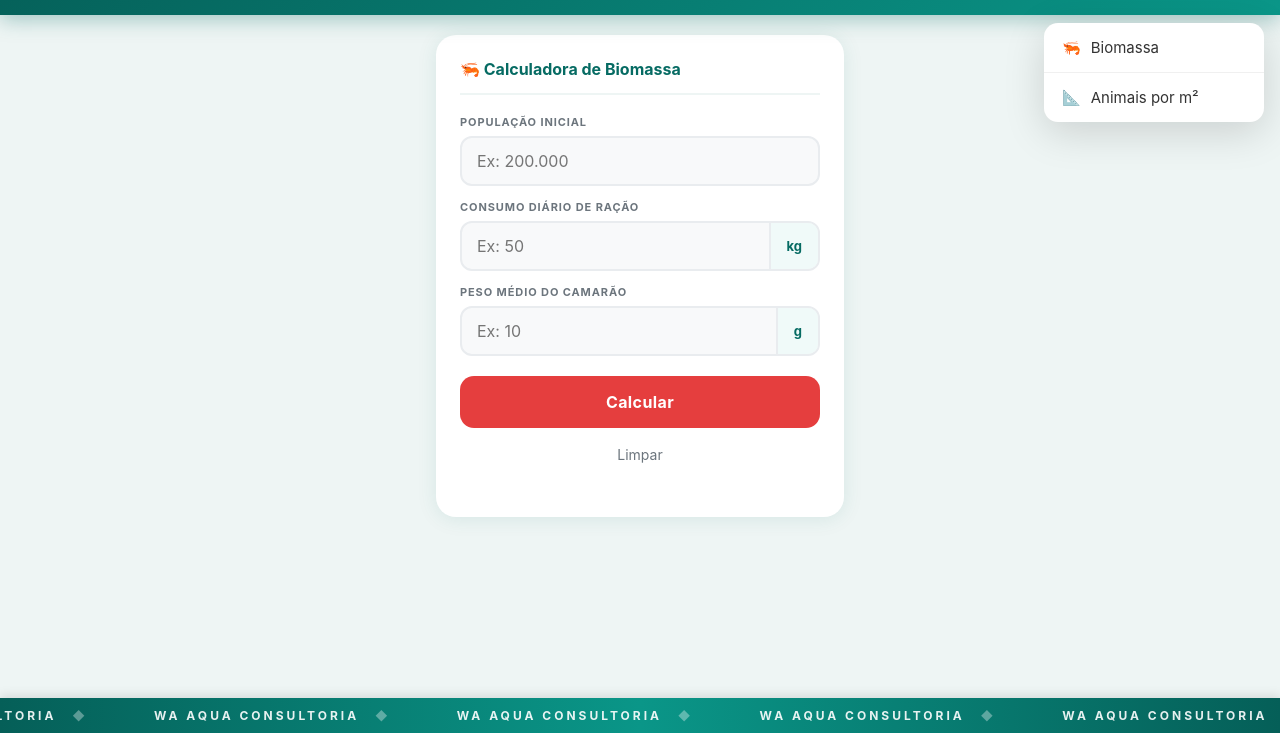
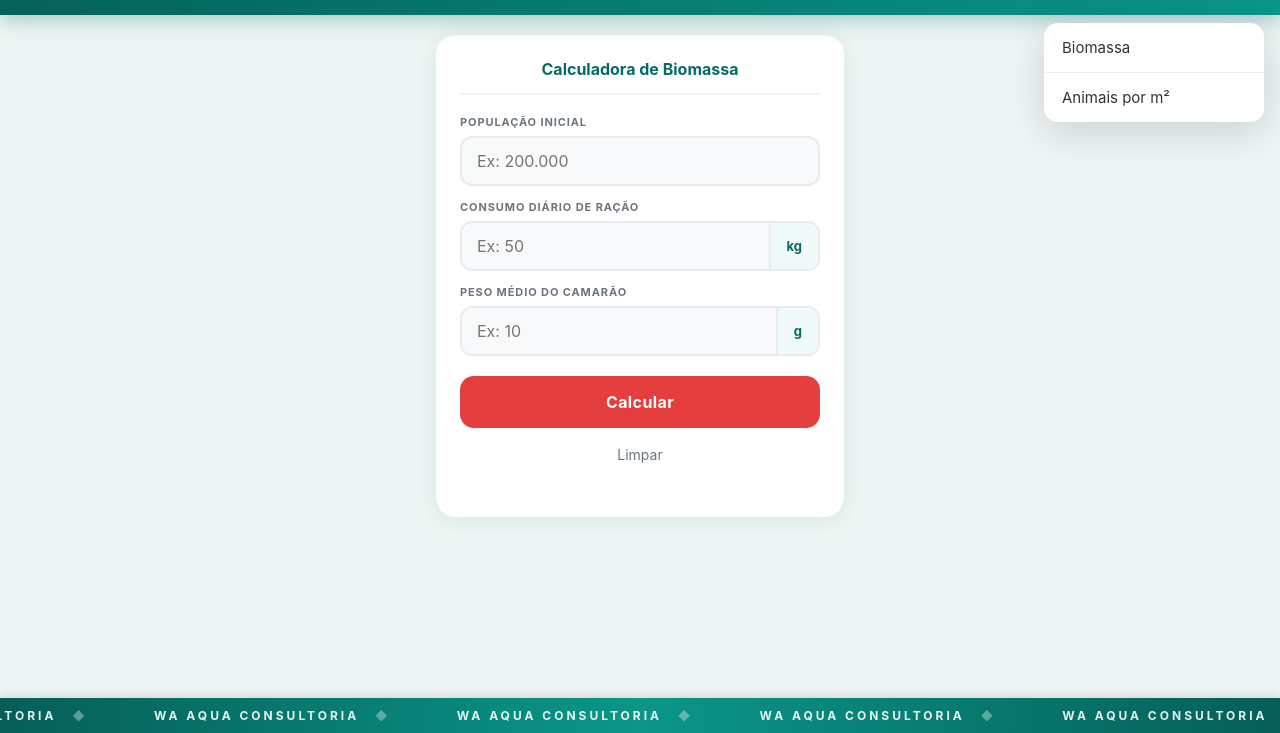
Before and after one commit to matheusch2/wa-aqua, a website built with Vite: page index.html in a window 1280 px wide. Both pictures are taken after a click on the button "Menu". Shown: the part 67-800 px from the top of the page. Built offline with nearby package versions, Linux system fonts and the light colour scheme.

Commit message:
style: remover emoji e centralizar título dos cards

```diff
--- a/index.html
+++ b/index.html
@@ -25,18 +25,14 @@
         <button class="menu-btn" id="menuBtn" aria-label="Menu">☰</button>
       </div>
       <nav class="dropdown" id="dropdown">
-        <button class="dropdown-item" id="menuBiomassa">
-          <span>🦐</span> Biomassa
-        </button>
-        <button class="dropdown-item" id="menuM2">
-          <span>📐</span> Animais por m²
-        </button>
+        <button class="dropdown-item" id="menuBiomassa">Biomassa</button>
+        <button class="dropdown-item" id="menuM2">Animais por m²</button>
       </nav>
     </header>
 
     <main class="content">
       <section class="card" id="cardBiomassa">
-        <h2 class="card-title">🦐 Calculadora de Biomassa</h2>
+        <h2 class="card-title">Calculadora de Biomassa</h2>
         <div class="field">
           <label for="populacao">População inicial</label>
           <input class="input-base" type="text" id="populacao" placeholder="Ex: 200.000" inputmode="numeric" />
@@ -61,7 +57,7 @@
       </section>
 
       <section class="card" id="cardM2" style="display:none">
-        <h2 class="card-title">📐 Animais por m²</h2>
+        <h2 class="card-title">Animais por m²</h2>
         <div class="field">
           <label for="modoM2">Modo de cálculo</label>
           <select class="input-base" id="modoM2">
--- a/public/style.css
+++ b/public/style.css
@@ -22,7 +22,6 @@ body {
   -webkit-font-smoothing: antialiased;
 }
 
-/* HEADER */
 .header {
   background: linear-gradient(135deg, var(--verde-escuro) 0%, var(--verde-claro) 100%);
   padding: 18px 20px;
@@ -51,7 +50,6 @@ body {
   gap: 10px;
 }
 
-/* LUA BADGE — cantos quadrados */
 .lua-badge {
   background: rgba(255, 255, 255, 0.14);
   border: 1px solid rgba(255, 255, 255, 0.28);
@@ -72,7 +70,6 @@ body {
   line-height: 1.3;
 }
 
-/* Dias para próxima fase em vermelho */
 .lua-sub {
   display: block;
   color: #ff6b6b;
@@ -97,7 +94,6 @@ body {
 
 .menu-btn:hover { background: rgba(255, 255, 255, 0.22); }
 
-/* DROPDOWN */
 .dropdown {
   display: none;
   position: absolute;
@@ -136,14 +132,12 @@ body {
 .dropdown-item:last-child { border-bottom: none; }
 .dropdown-item:hover { background: var(--verde-suave); color: var(--verde); }
 
-/* CONTENT */
 .content {
   padding: 20px 16px 90px;
   max-width: 440px;
   margin: 0 auto;
 }
 
-/* CARD */
 .card {
   background: #fff;
   border-radius: 20px;
@@ -159,12 +153,10 @@ body {
   margin-bottom: 20px;
   padding-bottom: 14px;
   border-bottom: 2px solid var(--verde-fundo);
-  display: flex;
-  align-items: center;
-  gap: 8px;
+  text-align: center;
+  justify-content: center;
 }
 
-/* FIELDS */
 .field { margin-bottom: 14px; }
 
 .field label {
@@ -235,7 +227,6 @@ body {
   white-space: nowrap;
 }
 
-/* BOTÃO CALCULAR — vermelho */
 .btn-primary {
   width: 100%;
   padding: 16px;
@@ -270,7 +261,6 @@ body {
   border-radius: 10px;
 }
 
-/* RESULTS — cards menores */
 .resultado { margin-top: 20px; }
 
 .resultado-card {
@@ -333,7 +323,6 @@ body {
   padding: 16px;
 }
 
-/* TICKER */
 .ticker-wrap {
   position: fixed;
   bottom: 0;
```
